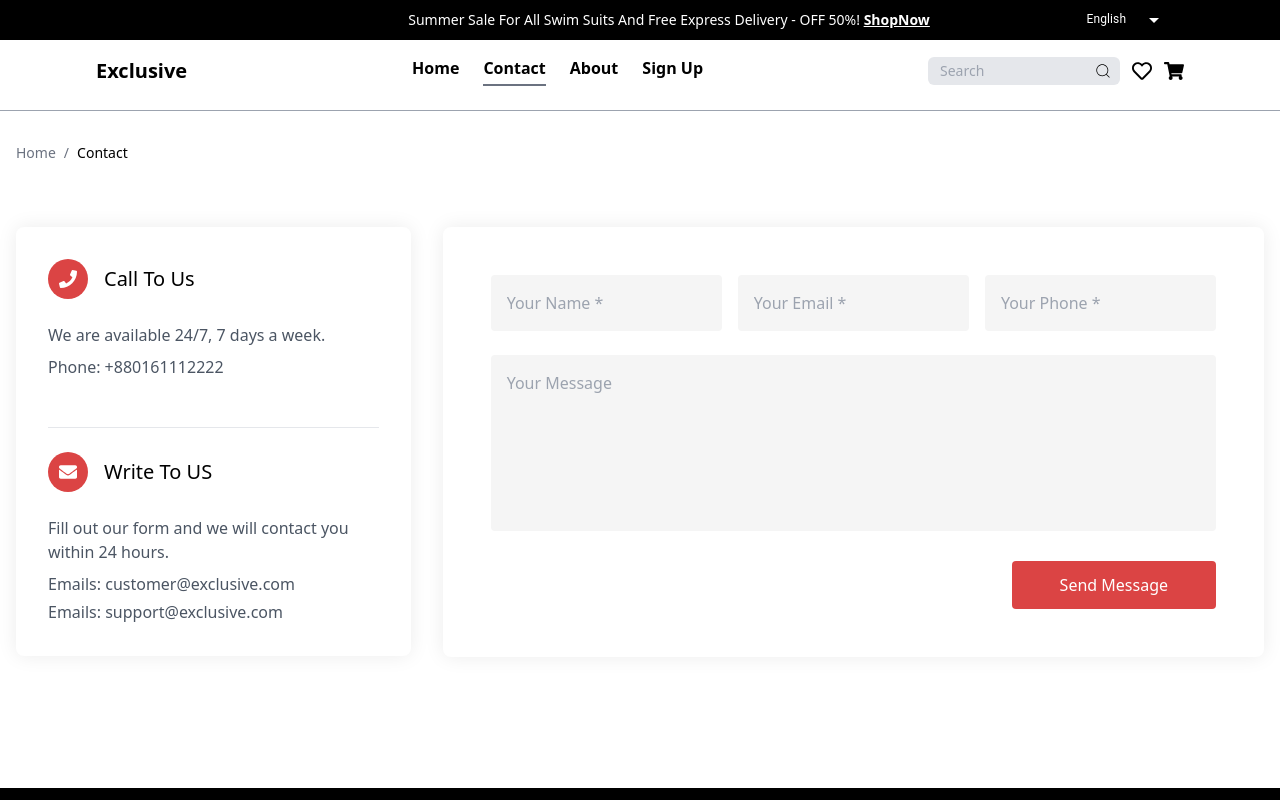
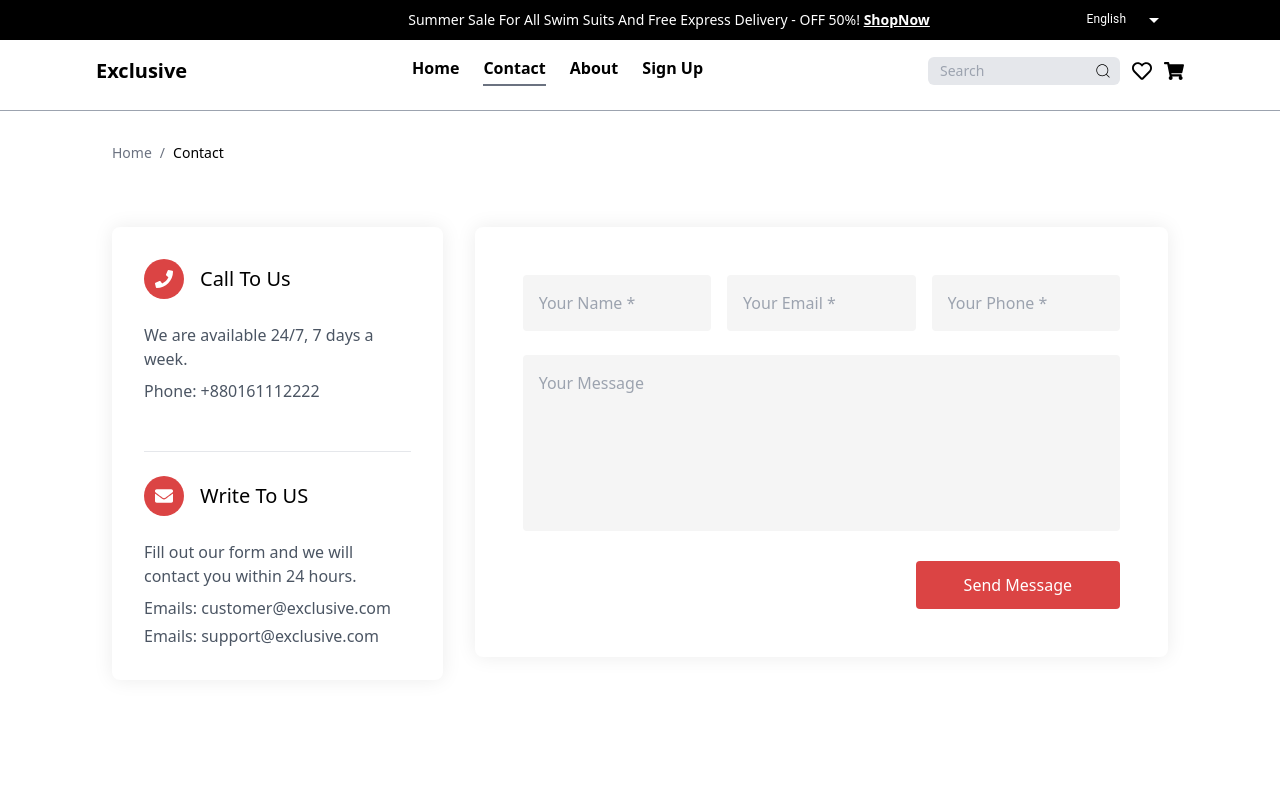
Before and after one commit to Riya-dhingra3/Exclusive_Ecommerce_Website, a React (Vite) app in the folder frontend/: page /contact in a window 1280 px wide. Shown: the top 800 px of the page. Built offline with nearby package versions, Linux system fonts and the light colour scheme.

Commit message:
Updated code

```diff
--- a/frontend/src/components/About.tsx
+++ b/frontend/src/components/About.tsx
@@ -77,7 +77,7 @@
   };
 
   return (
-    <div className="container mx-auto px-4 py-8">
+    <div className="container mx-auto px-4 py-8 lg:max-w-[85%]">
       {/* Breadcrumb */}
       <div className="flex items-center gap-2 text-sm mb-12">
         <span>Home</span>
--- a/frontend/src/components/Contact.tsx
+++ b/frontend/src/components/Contact.tsx
@@ -29,7 +29,7 @@
   };
 
   return (
-    <div className="container mx-auto px-4 py-8">
+    <div className="container mx-auto px-4 py-8 lg:max-w-[85%]">
       {/* Breadcrumb */}
       <div className="flex items-center gap-2 text-sm mb-16">
         <span className="text-gray-500">Home</span>
```
